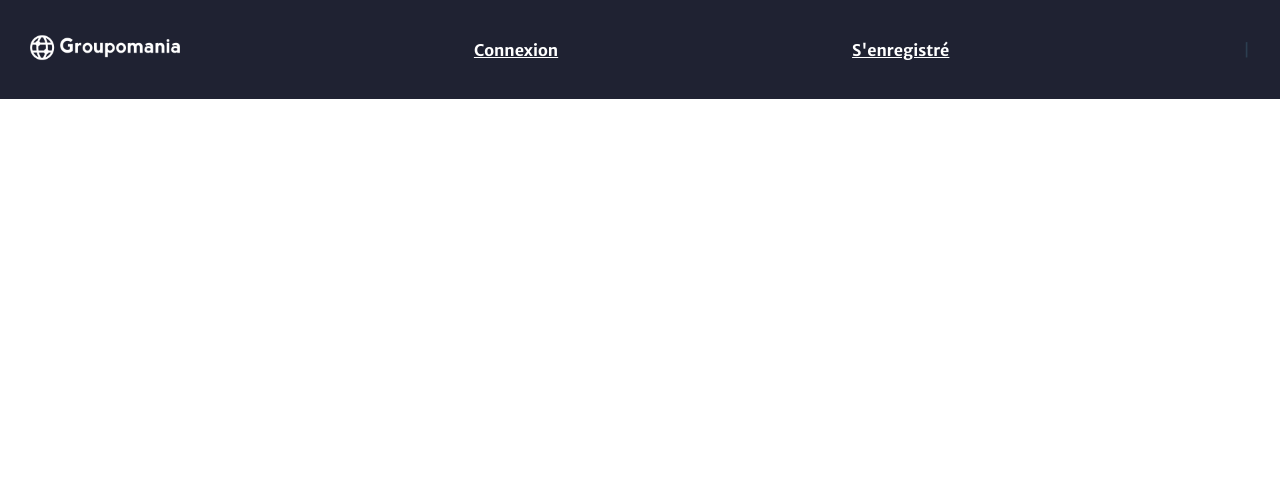
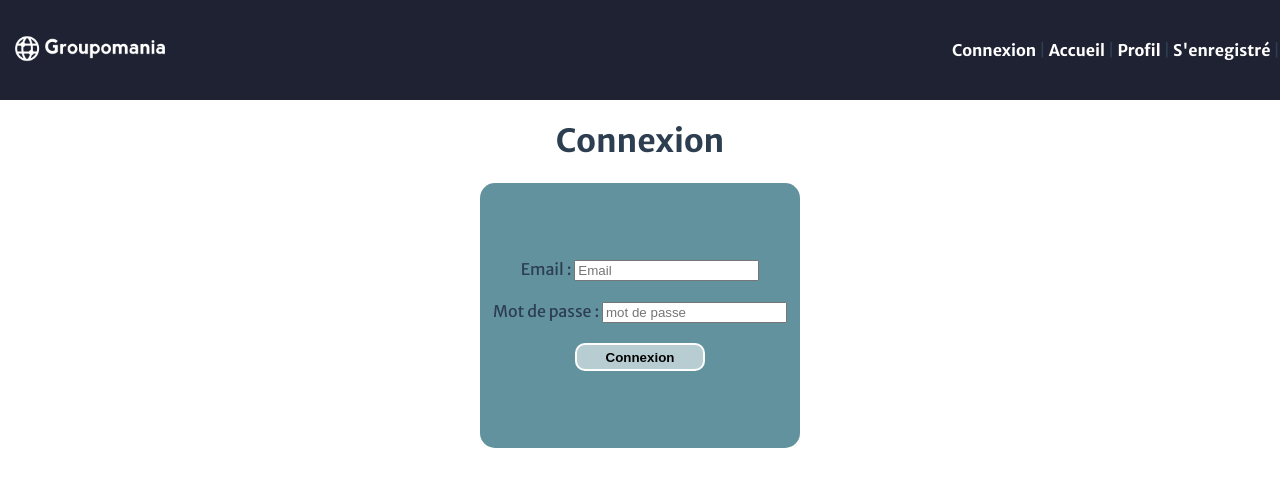
Before and after one commit to Alexandre-C-89/P7_alexandre_clemencot, a Vue app in the folder frontend/: page /login in a window 1280 px wide. Shown: the top 486 px of the page. Built offline with nearby package versions, Linux system fonts and the light colour scheme.

Commit message:
suppression fichier tuto + ajustement header

```diff
--- a/frontend/src/App.vue
+++ b/frontend/src/App.vue
@@ -32,21 +32,6 @@ body {
   color: #2c3e50;
 }
 
-#nav {
-  padding: 30px;
-  display: flex;
-  justify-content: space-between;
-  align-items: center;
-  a {
-    font-weight: bold;
-    color: white;
-
-    &.router-link-exact-active {
-      color: #42b983;
-    }
-  }
-}
-
 .container {
   display: flex;
   align-items: center;
--- a/frontend/src/components/Header.vue
+++ b/frontend/src/components/Header.vue
@@ -3,61 +3,52 @@
     <div class="header__logo">
       <img src="../assets/logo_blanc_recadre.png" alt="logo groupomania" />
     </div>
-    <div><router-link to="/signin">Connexion</router-link></div>
-    <template v-if="authenticated">
-      {{ user }}
-      <router-link to="/home">Home</router-link> |
-      <router-link to="/dashboard">Dashboard</router-link> |
-      <router-link to="/signout" @click.prevent="signOut"
-        >Déconnecté</router-link
-      >
-    </template>
-    <template v-else>
+    <div class="header__link">
+      <router-link to="/signin">Connexion</router-link> |
+      <router-link to="/home">Accueil</router-link> |
+      <router-link to="/dashboard">Profil</router-link> |
       <router-link to="/signup">S'enregistré</router-link> |
-    </template>
+    </div>
   </div>
 </template>
 
-<script>
-import { mapGetters, mapActions } from 'vuex';
-
-export default {
-  computed: {
-    ...mapGetters({
-      authenticated: 'auth/authenticated', // je vérifie authenticated qui vient
-      // de "auth/authenticated"
-      user: 'auth/user', // Je saisie les informations de l'utilisateur
-      // qui viennent de "auth/user"
-    }),
-  },
-
-  methods: {
-    ...mapActions({
-      signOutAction: 'auth/signOut',
-    }),
-
-    signOut() {
-      this.signOutAction().then(() => {
-        this.$router.replace({
-          name: 'home',
-        });
-      });
-    },
-  },
-};
-</script>
+<script></script>
 
 <style lang="scss">
 .header {
   display: flex;
   justify-content: space-between;
+  background-color: #1f2232;
+  display: flex;
+  justify-content: space-between;
   align-items: center;
-  background-color: #1f2232;
+  height: 100px;
+  &__link {
+    & a {
+      font-weight: bold;
+      color: white;
+      text-decoration: none;
+      width: 100px;
+      height: 20px;
+      &.router-link-exact-active {
+        color: #42b983;
+      }
+    }
+  }
   &__logo {
+    margin-left: 15px;
     & img {
       width: 150px;
       height: 35px;
     }
   }
+  & router-link {
+    width: 50px;
+    height: 50px;
+    background-color: white;
+  }
+}
+
+#nav {
 }
 </style>
--- a/frontend/src/main.js
+++ b/frontend/src/main.js
@@ -3,20 +3,10 @@ import axios from 'axios';
 import VueAxios from 'vue-axios';
 import App from './App.vue';
 import router from './router';
-import store from './store';
 
-// J'indique mon URL de base que je pourrais réutilisé
-// sur mes appels API
-axios.defaults.baseURL = 'http://localhost:3000/api/';
-Vue.config.productionTip = false;
 Vue.use(VueAxios, axios);
 
-// tant que je suis pas authentifié l'application n'a pas de rendu
-// ou n'apparaît pas
-store.dispatch('auth/attempt', localStorage.getItem('token')).then(() => {
-  new Vue({
-    router,
-    store,
-    render: (h) => h(App),
-  }).$mount('#app');
-});
+new Vue({
+  router,
+  render: (h) => h(App),
+}).$mount('#app');
--- a/frontend/src/router/index.js
+++ b/frontend/src/router/index.js
@@ -1,11 +1,10 @@
 /* eslint-disable */
 import Vue from 'vue';
 import VueRouter from 'vue-router';
-import store from '@/store';
 import Home from '../views/Home.vue';
-import SignIn from '../views/SignIn.vue';
-import Dashboard from '../views/Dashboard.vue';
+import Login from '../views/Login.vue';
 import SignUp from '../views/Signup.vue';
+import CreatePost from '../views/CreatePost.vue';
 
 Vue.use(VueRouter);
 
@@ -16,9 +15,9 @@ const routes = [
     component: Home,
   },
   {
-    path: '/signin',
-    name: 'signin',
-    component: SignIn,
+    path: '/login',
+    name: 'Login',
+    component: Login,
   },
   {
     path: '/signup',
@@ -26,33 +25,14 @@ const routes = [
     component: SignUp,
   },
   {
-    path: '/signin',
-    redirect: '/',
-  },
-  // {
-  //   path: '/createPost',
-  //   name: 'createPost',
-  //   component: () => import('../views/CreatePost.vue'),
-  // },
-  {
-    path: '/dashboard',
-    name: 'dashboard',
-    component: Dashboard,
-    beforeEnter: (to, from, next) => {
-      if (!store.getters['auth/authenticated']) {
-        return next({
-          name: 'signin',
-        });
-      }
-      next();
-      return false;
-    },
+    path: '/createPost',
+    name: 'createPost',
+    component: CreatePost,
   },
 ];
 
 const router = new VueRouter({
   mode: 'history',
-  base: process.env.BASE_URL,
   routes,
 });
 
--- a/frontend/src/store/index.js
+++ b/frontend/src/store/index.js
@@ -1,7 +1,7 @@
 import Vue from 'vue';
 import Vuex from 'vuex';
 import VueRouter from 'vue-router';
-import auth from './auth';
+// import auth from './auth';
 
 Vue.use(Vuex);
 Vue.use(VueRouter);
@@ -18,7 +18,6 @@ export default new Vuex.Store({
   },
   modules: {
     //
-
-    auth, // J'importe le fichier auth pour utilisé l'authentification
+    // auth, // J'importe le fichier auth pour utilisé l'authentification
   },
 });
--- a/frontend/src/views/CreatePost.vue
+++ b/frontend/src/views/CreatePost.vue
@@ -21,7 +21,7 @@
         <input type="text" placeholder="Indiquez votre pseudo ..." />
       </div>
       <div class="post__form__btn">
-        <button>Créer</button>
+        <button @click.prevent="submit()">Créer</button>
       </div>
     </form>
   </div>
--- a/frontend/src/views/Dashboard.vue
+++ /dev/null
@@ -1,10 +0,0 @@
-<template>
-  <div>Dashboard</div>
-</template>
-
-<script>
-export default {
-  name: 'dashboard',
-  components: {},
-};
-</script>
--- a/frontend/src/views/SignIn.vue
+++ b/frontend/src/views/Login.vue
@@ -1,23 +1,17 @@
 <template>
   <div>
     <h1>Connexion</h1>
-    {{ form }}
     <form v-on:submit.prevent="Submit" class="form">
       <div class="form__email">
         <label for="email">Email : </label>
-        <input
-          type="email"
-          name="email"
-          v-model="form.email"
-          placeholder="Email"
-        />
+        <input type="email" name="email" v-model="email" placeholder="Email" />
       </div>
       <div class="form__password">
         <label for="password">Mot de passe : </label>
         <input
           type="password"
           name="password"
-          v-model="form.password"
+          v-model="password"
           placeholder="mot de passe"
         />
       </div>
@@ -27,44 +21,33 @@
 </template>
 
 <script>
-import { mapActions } from 'vuex';
-
 export default {
-  name: 'Signin',
+  name: 'Login',
   data() {
     return {
-      form: {
-        email: '',
-        password: '',
-      },
+      email: '',
+      password: '',
+      user: {},
     };
   },
   methods: {
     submit() {
-      // const form = {
-      //   email: this.email,
-      //   password: this.password,
-      // };
-      // this.axios
-      //   .post('http://localhost:3000/api/user/login', form)
-      //   .then((response) => {
-      //     if (response) {
-      //       console.log('Utilisateur connecté !');
-      //       console.log(response.data.token);
-      //       localStorage.setItem('userToken', response.data.token);
-      //       this.$router.push({ name: 'Home' });
-      //     }
-      //   })
-      //   .catch((error) => console.log(error));
-      this.signIn(this.form).then(() => {
-        this.$router.replace({
-          name: 'dashboard',
-        });
-      });
+      const data = {
+        email: this.email,
+        password: this.password,
+      };
+      this.axios
+        .post('http://localhost:3000/api/user/login', data)
+        .then((response) => {
+          if (response) {
+            console.log('Utilisateur connecté !');
+            console.log(response.data.token);
+            // window.location.href('http://localhost:8080/');
+            this.$router.push({ name: 'Home' });
+          }
+        })
+        .catch((error) => console.log(error));
     },
-    ...mapActions({
-      signIn: 'auth/signIn',
-    }),
   },
 };
 </script>
--- a/frontend/src/views/Signup.vue
+++ b/frontend/src/views/Signup.vue
@@ -3,27 +3,27 @@
     <h1>Créer un compte</h1>
     <form v-on:submit.prevent="submit" class="form">
       <div class="form__firstname">
-        <label for="firstname">Prénom :</label>
+        <label for="firstname">Prénom : </label>
         <input type="firstname" name="firstname" v-model="firstname" />
       </div>
       <div class="form__lastname">
-        <label for="lastname">Nom :</label>
+        <label for="lastname">Nom : </label>
         <input type="lastname" name="lastname" v-model="lastname" />
       </div>
+      <div class="form__email">
+        <label for="email">Email : </label>
+        <input type="email" name="email" v-model="email" />
+      </div>
       <div class="form__pseudo">
-        <label for="pseudo">pseudo :</label>
+        <label for="pseudo">Pseudo : </label>
         <input type="pseudo" name="pseudo" v-model="pseudo" />
       </div>
-      <div class="form__email">
-        <label for="email">Email :</label>
-        <input type="email" name="email" v-model="email" />
-      </div>
       <div class="form__password">
-        <label for="password">Mot de passe :</label>
+        <label for="password">Mot de passe : </label>
         <input type="password" name="password" v-model="password" />
       </div>
       <div class="form__button">
-        <button type="submit">Créer un compte</button>
+        <button @click="submit()" type="submit">Créer un compte</button>
       </div>
     </form>
   </div>
@@ -33,7 +33,6 @@
 export default {
   data() {
     return {
-      // isAdmin: null,
       firstname: '',
       lastname: '',
       pseudo: '',
@@ -45,7 +44,6 @@ export default {
   methods: {
     submit() {
       const data = {
-        // isAdmin = this.isAdmin,
         firstname: this.firstname,
         lastname: this.lastname,
         pseudo: this.pseudo,
@@ -55,17 +53,19 @@ export default {
       // console.log(data);
       this.axios
         .post('http://localhost:3000/api/user/signup', data)
-        .then((response) => {
-          if (response) {
-            console.log('Utilisateur créer !');
-          } else {
-            console.log("l'utilisateur n'a pas été créé !");
+        .then((response) => console.log(response + data))
+        .then((result) => {
+          if (result) {
+            // eslint-disable-next-line
+            console.log('Utilisateur créé !');
+            this.$router.push({ name: 'Login' });
           }
         })
         .catch((error) => {
-          if (error) {
-            console.log('erreur lors de la création de compte !');
-          }
+          console.log(
+            "Problème lors de la création de l'utilisateur ! ",
+            +error,
+          );
         });
     },
   },
@@ -75,7 +75,7 @@ export default {
 <style lang="scss">
 .form {
   width: 320px;
-  height: 300px;
+  height: 265px;
   background-color: #62929e;
   border-radius: 15px;
   display: flex;
```
Also changed, not shown: frontend/src/store/auth.js (deleted, +0 -62 lines), frontend/src/store/subscriber.js (deleted, +0 -21 lines).
